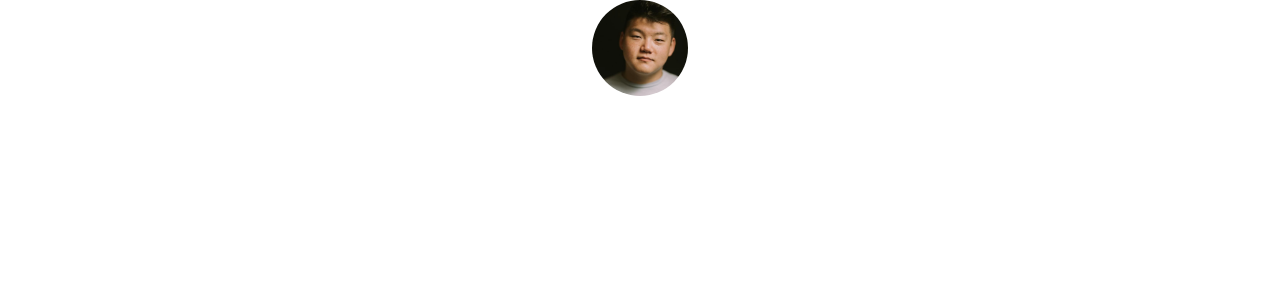
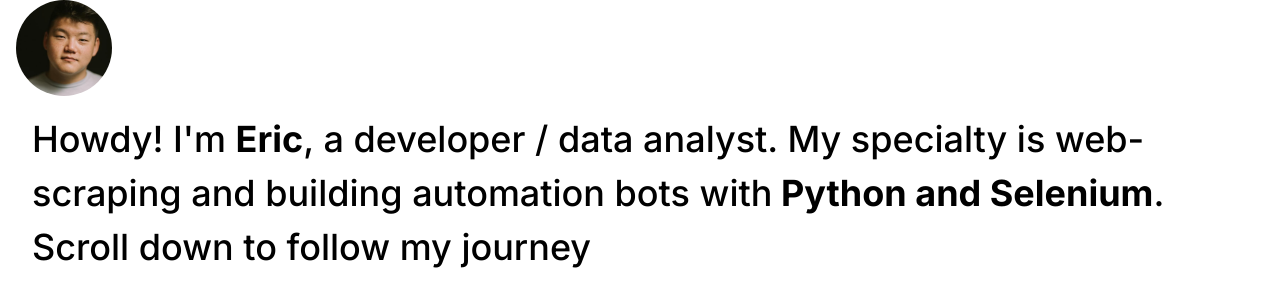
Before and after one commit to ericdwkim/my-portfolio, a Next.js app: page / in a window 1280 px wide. Shown: the top 306 px of the page. Built offline with nearby package versions, Linux system fonts and the light colour scheme.

Commit message:
add: parent `section` with intro bio

```diff
--- a/components/intro.tsx
+++ b/components/intro.tsx
@@ -6,16 +6,31 @@ import { motion } from 'framer-motion';
 export const Intro = () => {
 
     return (
-        <Image
+        <section>
+        <><Image
             src={avatar}
             alt="Eric portrait"
             width="192"
             height="192"
             quality="95"
             priority={true}
-            className="h-24 w-24 rounded-full object-cover"
+            className="h-24 w-24 rounded-full object-cover"/>
 
-            />
-    )
+            <motion.h1
+                className="mb-10 mt-4 px-4 text-2 font-medium !leading-[1.5] sm:text-4xl"
+                initial={{opacity: 0, y: 100}}
+                animate={{opacity: 1, y: 0}}
+            >
+                {/* eslint-disable-next-line react/no-unescaped-entities */}
+                Howdy! I'm  <span className="font-bold">Eric</span>, a
+                developer / data analyst.
+                My specialty is web-scraping and building automation bots with
+                <span className="font-bold"> Python and Selenium</span>.
+                 Scroll down to follow my journey
+            </motion.h1>
+        </>
+        </section>
+)
 
 }
+// todo: add python-logo
```
